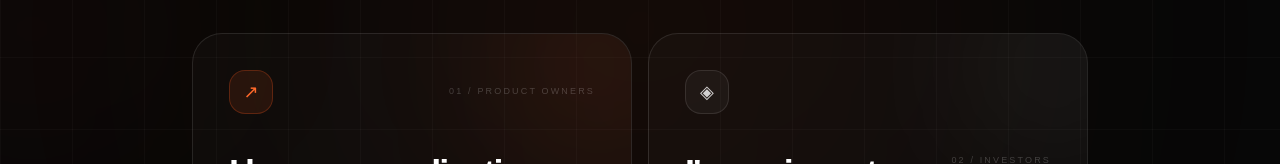
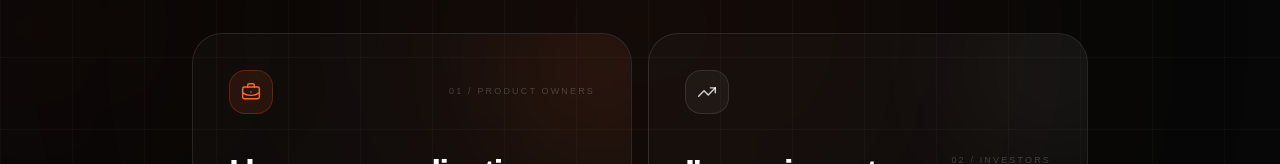
Before and after one commit to mohamad-es/Fonitas-website, a Next.js app: page / in a window 1280 px wide. Shown: the part 447-611 px from the top of the page. Built offline with nearby package versions, Linux system fonts and the light colour scheme.

Commit message:
feat: use lucide icons on role gateway

```diff
--- a/app/page.tsx
+++ b/app/page.tsx
@@ -1,7 +1,8 @@
 import Image from "next/image";
 import Link from "next/link";
+import { ArrowUpRight, BriefcaseBusiness, TrendingUp } from "lucide-react";
 
-const Arrow = () => <span aria-hidden="true">↗</span>;
+const Arrow = () => <ArrowUpRight aria-hidden="true" className="h-4 w-4" strokeWidth={1.8} />;
 
 export default function Home() {
   return (
@@ -33,7 +34,7 @@ export default function Home() {
                 <div className="absolute -right-16 -top-16 h-48 w-48 rounded-full bg-[#ff5a1f]/10 blur-[70px] transition group-hover:bg-[#ff5a1f]/20" />
                 <div className="relative">
                   <div className="flex items-center justify-between">
-                    <span className="flex h-11 w-11 items-center justify-center rounded-2xl border border-[#ff5a1f]/25 bg-[#ff5a1f]/10 text-lg text-[#ff6a2a]">↗</span>
+                    <span className="flex h-11 w-11 items-center justify-center rounded-2xl border border-[#ff5a1f]/25 bg-[#ff5a1f]/10 text-[#ff6a2a]"><BriefcaseBusiness className="h-5 w-5" strokeWidth={1.7} /></span>
                     <span className="text-[9px] uppercase tracking-[0.24em] text-white/20">01 / Product owners</span>
                   </div>
                   <h2 className="font-display mt-10 text-3xl font-semibold sm:text-4xl">I have an application.</h2>
@@ -45,7 +46,7 @@ export default function Home() {
               <Link href="/investors" className="group relative overflow-hidden rounded-[30px] border border-white/10 bg-white/[0.025] p-7 text-left transition duration-500 hover:-translate-y-1 hover:border-[#ff5a1f]/35 hover:bg-white/[0.045] sm:p-9">
                 <div className="absolute -right-16 -top-16 h-48 w-48 rounded-full bg-white/[0.06] blur-[70px] transition group-hover:bg-[#ff5a1f]/10" />
                 <div className="relative">
-                  <div className="flex h-11 w-11 items-center justify-center rounded-2xl border border-white/10 bg-white/[0.04] text-lg text-white/80">◈</div>
+                  <div className="flex h-11 w-11 items-center justify-center rounded-2xl border border-white/10 bg-white/[0.04] text-white/80"><TrendingUp className="h-5 w-5" strokeWidth={1.7} /></div>
                   <div className="mt-10 flex items-start justify-between gap-4">
                     <h2 className="font-display text-3xl font-semibold sm:text-4xl">I&apos;m an investor.</h2>
                     <span className="text-[9px] uppercase tracking-[0.24em] text-white/20">02 / Investors</span>
```
